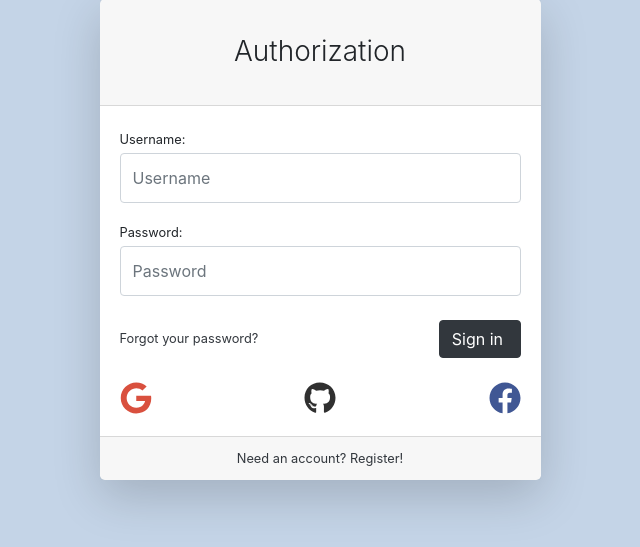
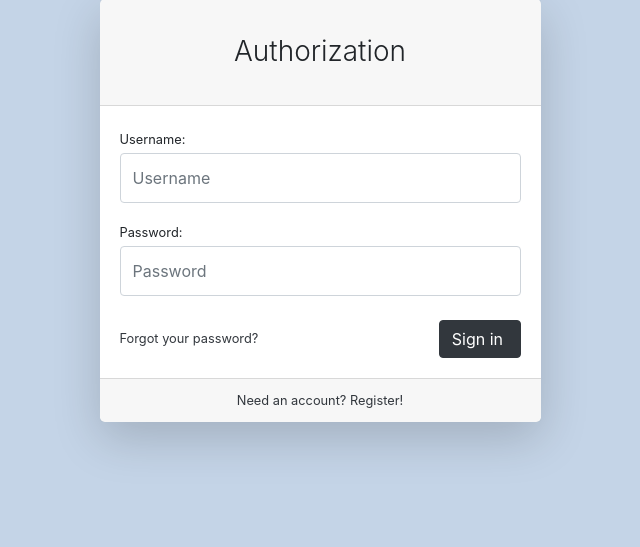
Before and after one commit to aarrtemm/mystore, a Django app: page /user/login/ in a window 1280 px wide. Shown: the part 49-596 px from the top of the page, without its empty margins (320-960 px from the left). Run offline with Django 4.2, Linux system fonts and the light colour scheme; some libraries are stand-ins or nearby versions.

Commit message:
Deleted excess code in templates login

```diff
--- a/templates/registration/login.html
+++ b/templates/registration/login.html
@@ -36,17 +36,6 @@
                                         <a class="small" href="#">Forgot your password?</a>
                                         <input class="btn btn-primary" type="submit" value="Sign in ">
                                     </div>
-                                    <div class="form-group d-flex align-items-center justify-content-between mt-4 mb-0">
-                                        <a href="#">
-                                            <i class="fab fa-google fa-2x" style="color: #d9503e;"></i>
-                                        </a>
-                                        <a href="#">
-                                            <i class="fab fa-github fa-2x" style="color: #303030;"></i>
-                                        </a>
-                                        <a href="#">
-                                            <i class="fab fa-facebook fa-2x" style="color: #405794;"></i>
-                                        </a>
-                                    </div>
                                 </form>
                             </div>
                             <div class="card-footer text-center">
```
